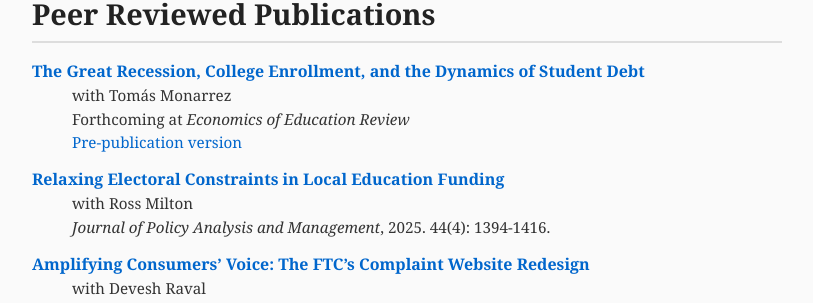
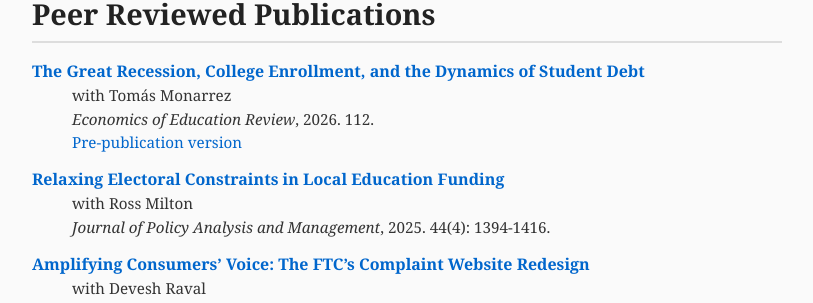
Before and after one commit to mzgrosz/mzgrosz.github.io, a Jekyll site: the page built from index.html, in a window 1280 px wide and 900 px high, scrolled down 513 px. Shown: the part 151-454 px from the top of the window, without its empty margins (233-1046 px from the left). Built offline with Jekyll 4.4.1, drawn with Linux system fonts in a browser that asks for light colours.

Commit message:
Update index.html

```diff
--- a/index.html
+++ b/index.html
@@ -34,9 +34,9 @@ title: Michel Grosz
 <br>
 <h2>Peer Reviewed Publications</h2>
 <p>
-	<b><a href="https://mzgrosz.github.io/research/GreatRecession_draft.pdf" target="_blank">The Great Recession, College Enrollment, and the Dynamics of Student Debt</a> </b> <br>
+	<b><a href="https://www.sciencedirect.com/science/article/pii/S0272775726000385" target="_blank">The Great Recession, College Enrollment, and the Dynamics of Student Debt</a> </b> <br>
 	 <span class="indented-line">with Tomás Monarrez</span>
-	 <span class="indented-line">Forthcoming at <em>Economics of Education Review</em></span>
+	 <span class="indented-line"><em>Economics of Education Review</em>, 2026. 112. </span>
 	 <span class="indented-line"><a href="https://papers.ssrn.com/sol3/papers.cfm?abstract_id=5220496"> Pre-publication version </a> </span>
 </p>
 
```
